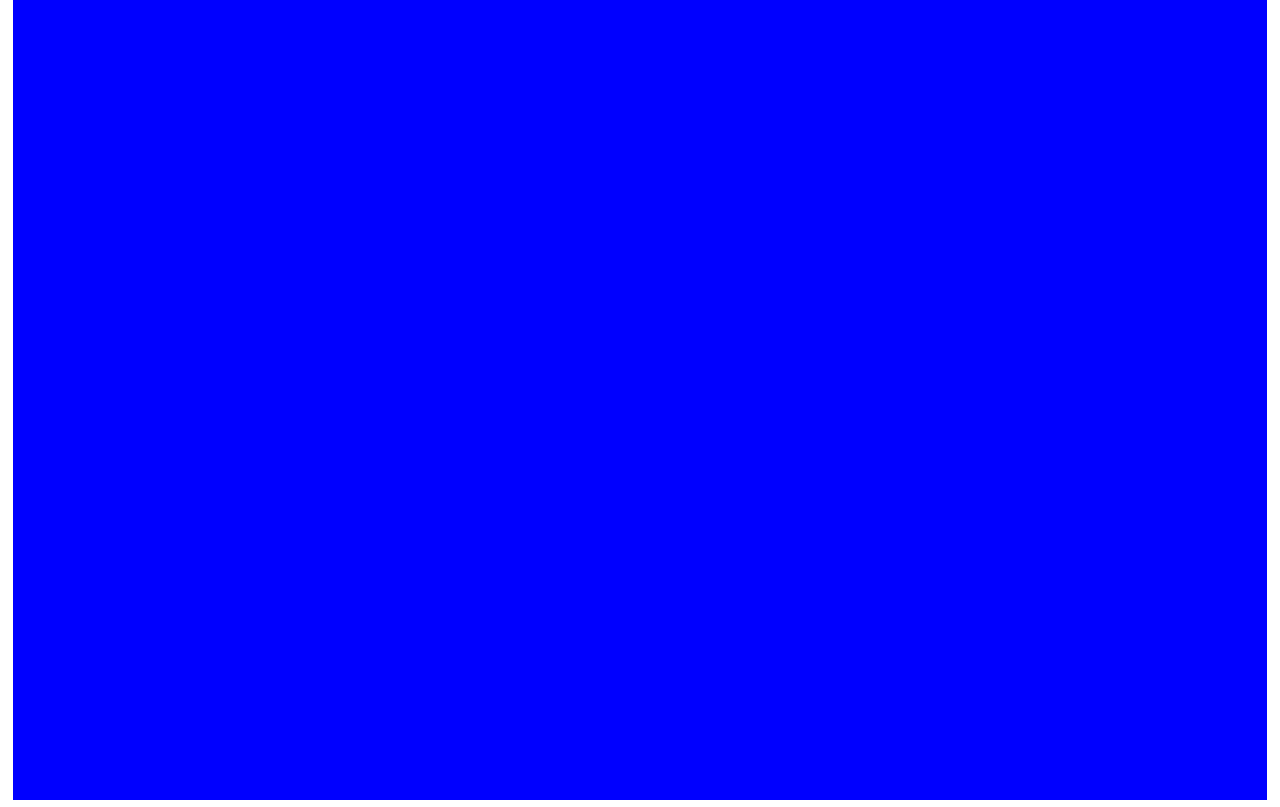
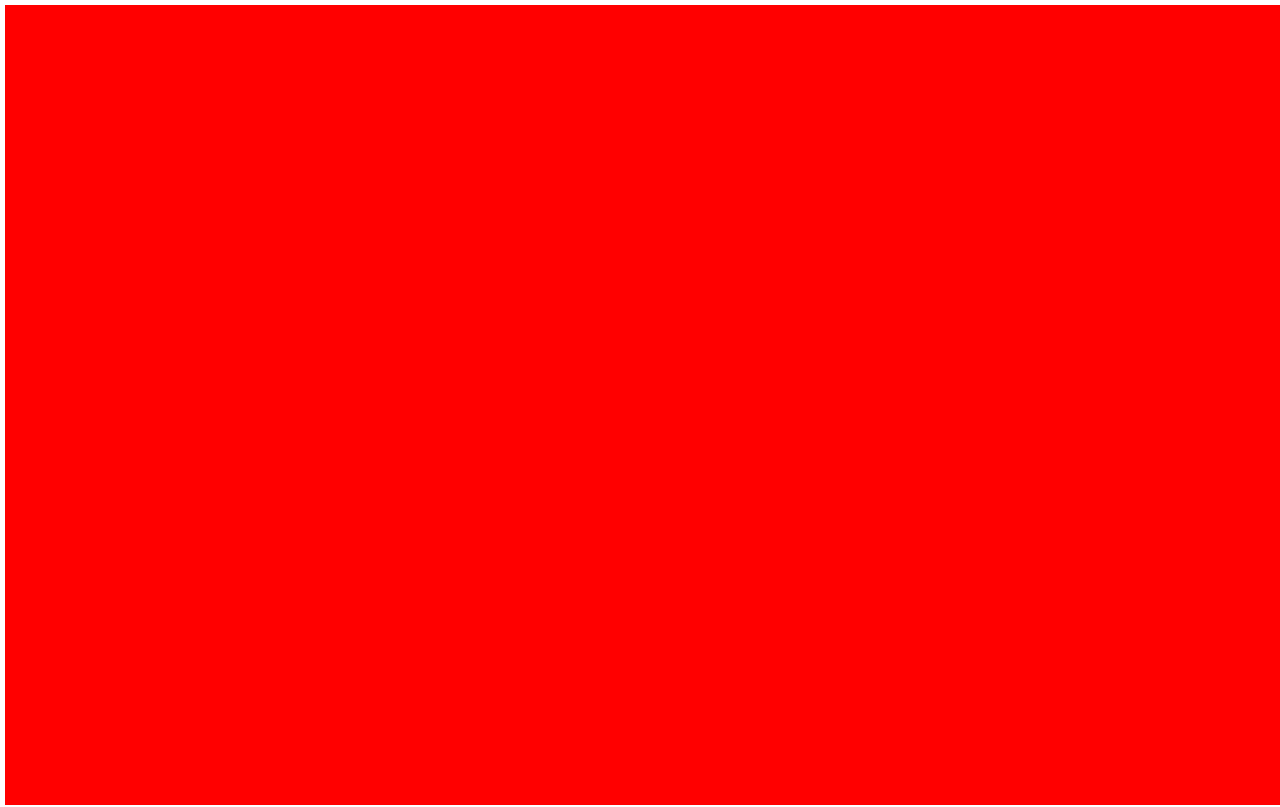
Before and after one commit to aakintil/sass-app, a plain HTML site: page index.html in a window 1280 px wide. Shown: the top 807 px of the page. Drawn offline with nearby package versions, Linux system fonts and the light colour scheme.

Commit message:
making the whole pages

```diff
--- a/index.html
+++ b/index.html
@@ -17,7 +17,18 @@
 
         <!-- main container div-->
         <div class="container">
+            <div class="pages intro">
 
+            </div>
+            <div class="pages distrubution">
+
+            </div>
+            <div class="pages logistics">
+
+            </div>
+            <div class="pages grow">
+
+            </div>
         </div>
 
     </body>
--- a/sass/_grid.scss
+++ b/sass/_grid.scss
@@ -27,8 +27,8 @@
 
 $total_columns: 	12;			// 				//
 $total_width:		100%; 		// px|100% 		// px = fixed, 100% = fluid
-$gutter_width:		1%;			// px|%			// px = fixed, % = fluid
-$container_margin:	1%;			// auto|px|%	//
+$gutter_width:		0;			// px|%			// px = fixed, % = fluid
+$container_margin:	0;			// auto|px|%	//
 
 $class_container:	'container';		//				//
 $class_column:		'col';		//				//
--- a/sass/base.scss
+++ b/sass/base.scss
@@ -13,5 +13,11 @@ $body-text: black;
 .container {
     @include container();
     background-color: blue;
+}
+
+.pages {
+    width: 100%;
     height: 100vh;
+    background-color: red;
+    border: 5px solid white;
 }
```
Also changed, not shown: stylesheets/base.css.
